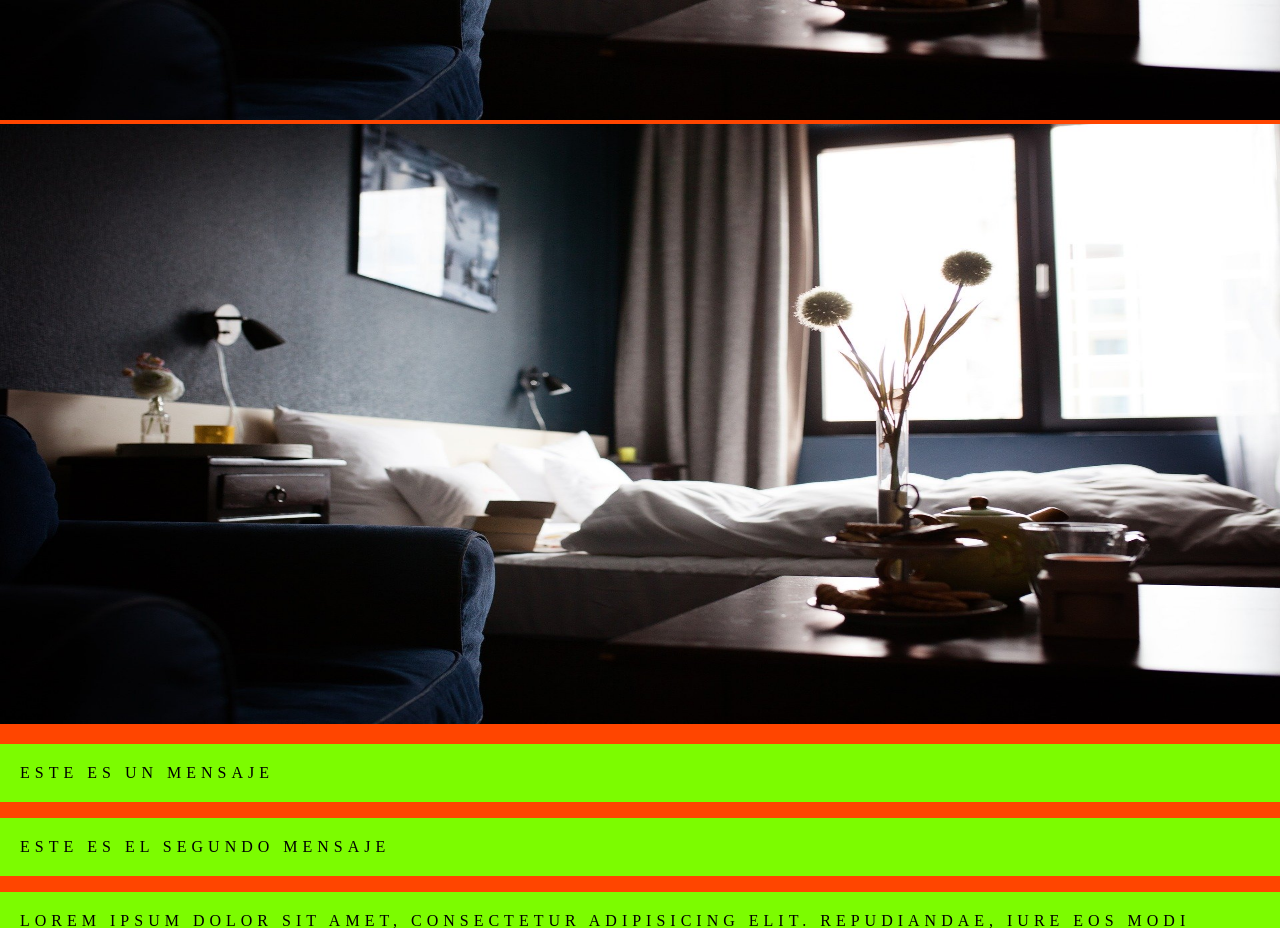
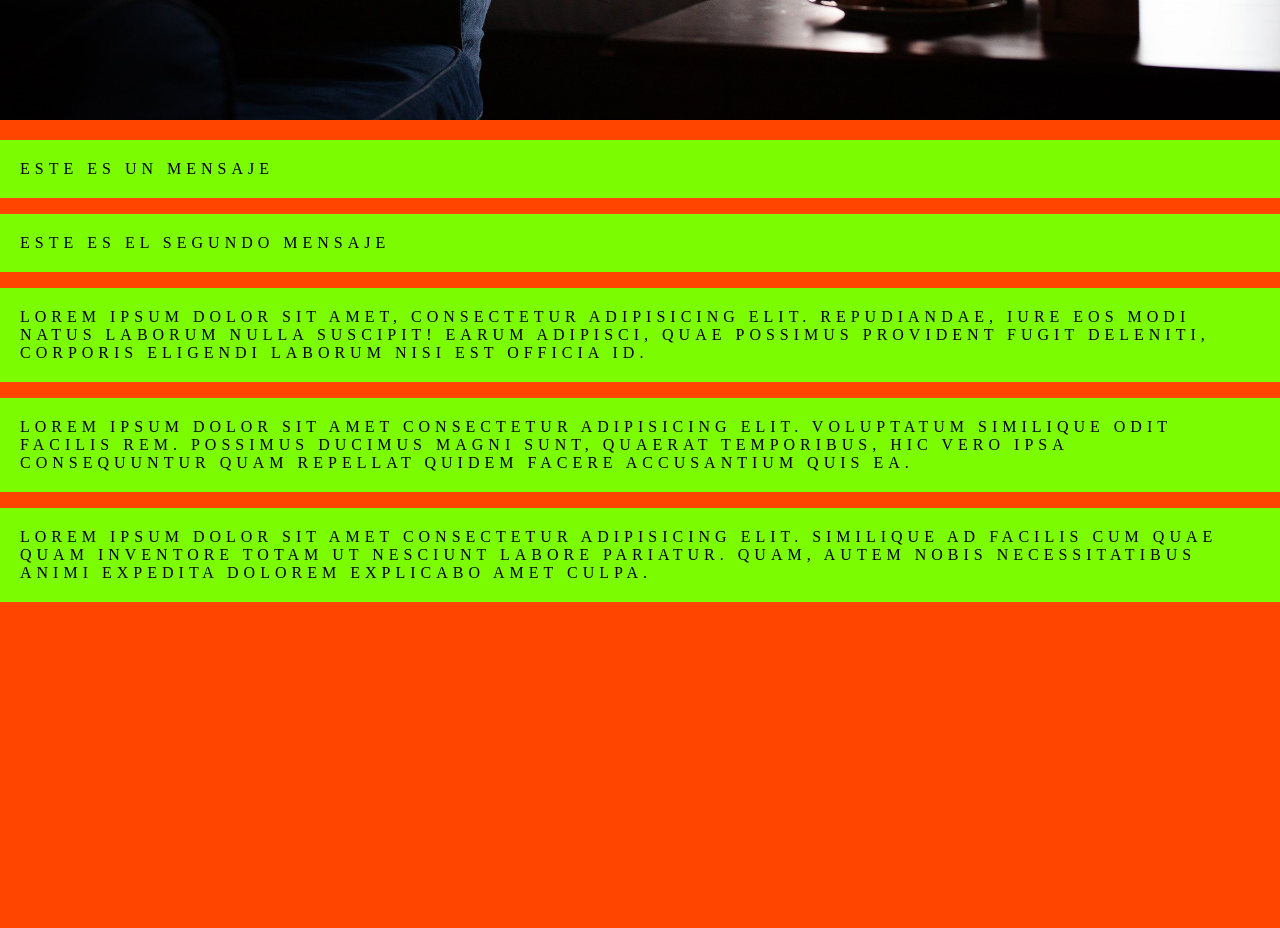
Before and after one commit to CristianHC16/SoyRicky, a plain HTML site: page index.html in a window 1280 px wide. Shown: the part 480-1408 px from the top of the page. After the commit the page ends 1098 px from the top, so only its background shows below. Drawn offline with Linux system fonts and the light colour scheme.

Commit message:
Se quito una imagen

```diff
--- a/index.html
+++ b/index.html
@@ -15,10 +15,6 @@
             <img src="img/hotel.jpg" alt="Habitacion">
        </header>
 
-       <header>
-           <img src="img/hotel.jpg" alt="Habitacion">
-       </header>
-
        <article>
            <p>Este es un mensaje</p>
        </article>
```
